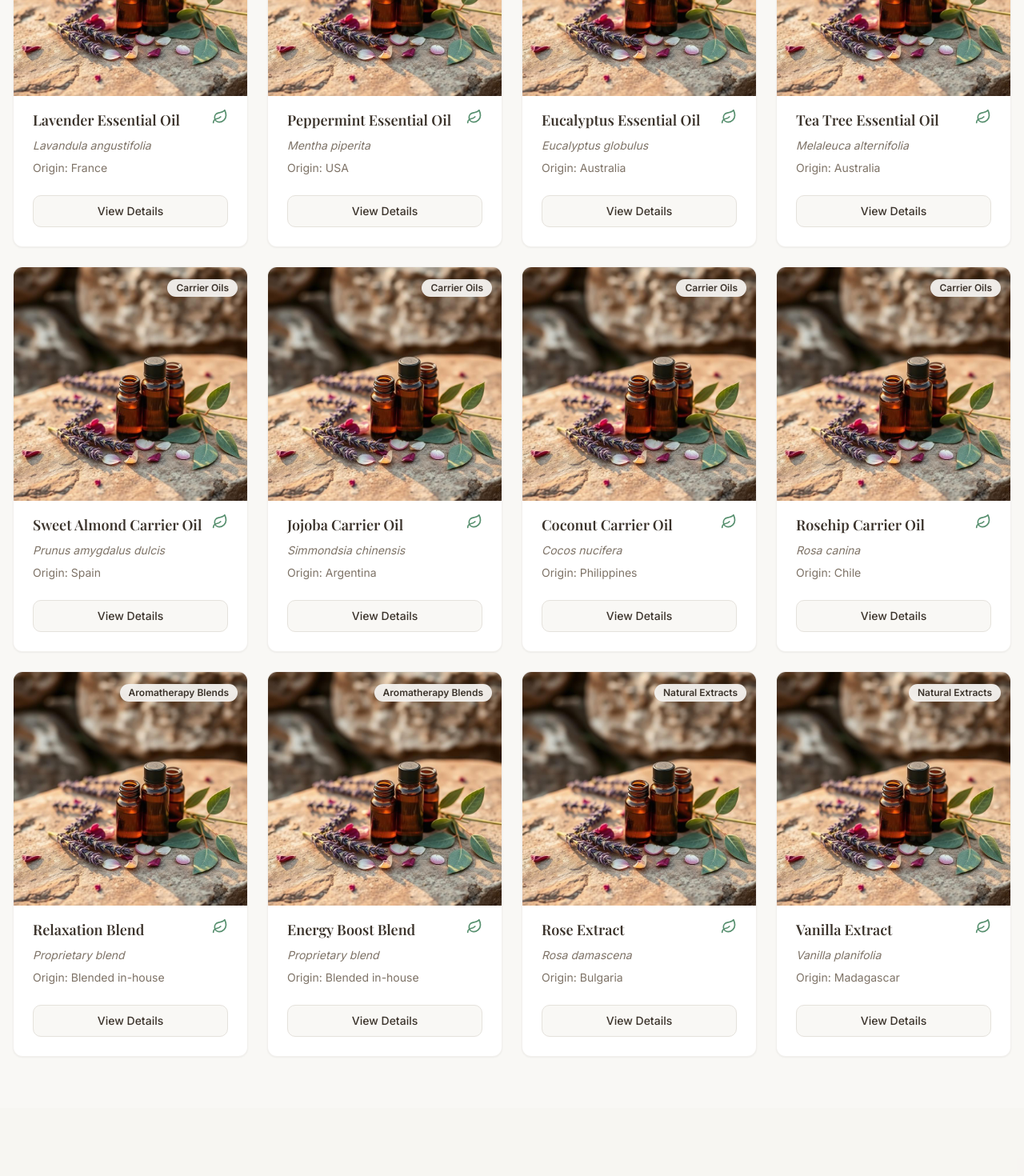
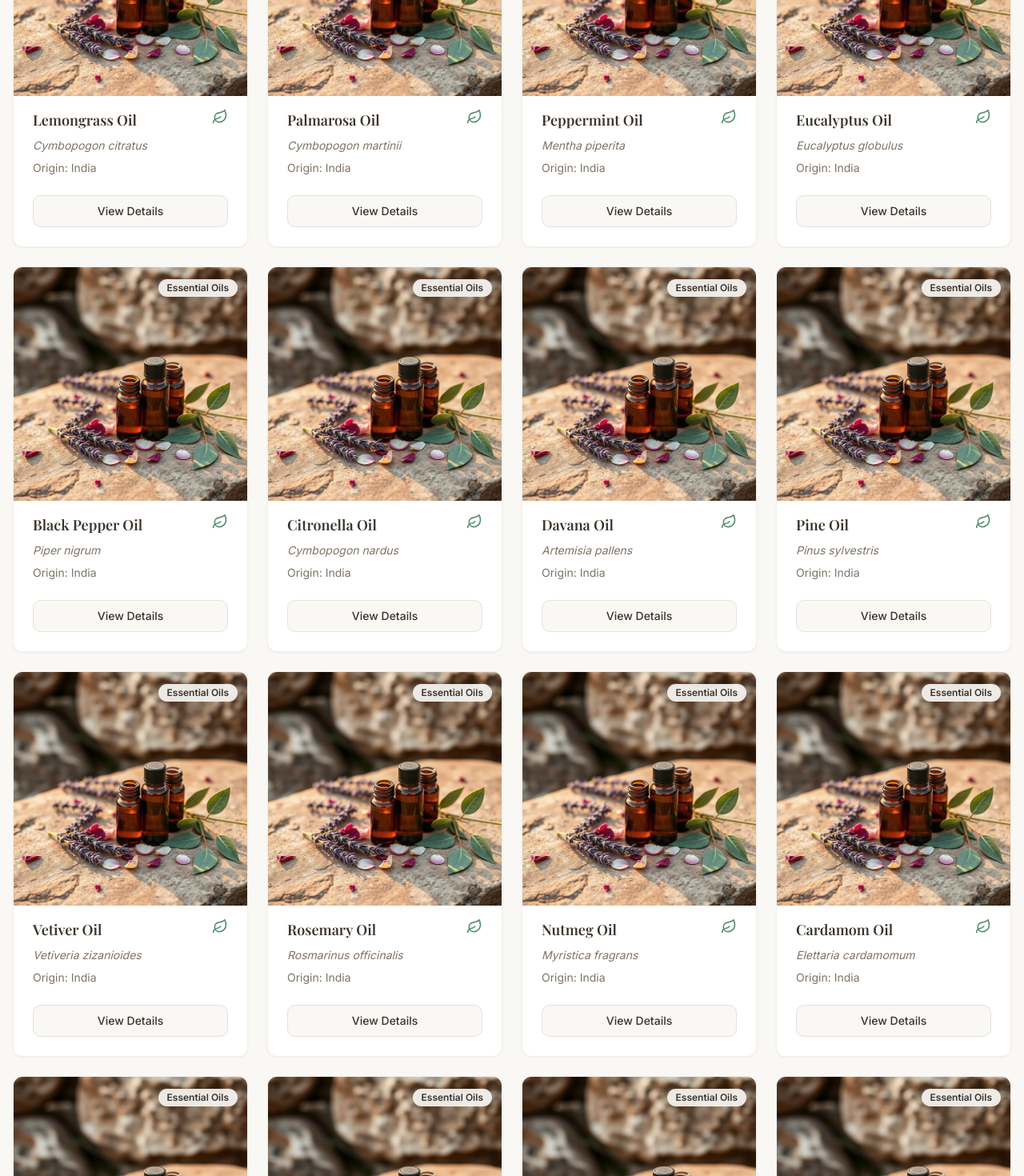
Before and after one commit to Shaibana/garden-to-globe-oils, a React (Vite) app: page /products in a window 1280 px wide. Shown: the part 840-2310 px from the top of the page at 80% size. Built offline with nearby package versions, Linux system fonts and the light colour scheme; the HTML template or start-up script is replaced by a standard one.

Commit message:
Add products to categories

```diff
--- a/src/pages/Products.tsx
+++ b/src/pages/Products.tsx
@@ -11,90 +11,233 @@ const Products = () => {
   const [selectedCategory, setSelectedCategory] = useState("All");
   const [searchQuery, setSearchQuery] = useState("");
 
-  const categories = ["All", "Essential Oils", "Carrier Oils", "Aromatherapy Blends", "Natural Extracts"];
+  const categories = ["All", "Essential Oils", "Carrier Oils", "Natural Extracts"];
 
   const products = [
+    // Essential Oils
     {
-      name: "Lavender Essential Oil",
-      botanicalName: "Lavandula angustifolia",
-      origin: "France",
+      name: "Lemongrass Oil",
+      botanicalName: "Cymbopogon citratus",
+      origin: "India",
       category: "Essential Oils",
       image: productsImage,
     },
     {
-      name: "Peppermint Essential Oil",
-      botanicalName: "Mentha piperita",
-      origin: "USA",
+      name: "Palmarosa Oil",
+      botanicalName: "Cymbopogon martinii",
+      origin: "India",
       category: "Essential Oils",
       image: productsImage,
     },
     {
-      name: "Eucalyptus Essential Oil",
-      botanicalName: "Eucalyptus globulus",
-      origin: "Australia",
+      name: "Peppermint Oil",
+      botanicalName: "Mentha piperita",
+      origin: "India",
       category: "Essential Oils",
       image: productsImage,
     },
     {
-      name: "Tea Tree Essential Oil",
-      botanicalName: "Melaleuca alternifolia",
-      origin: "Australia",
+      name: "Eucalyptus Oil",
+      botanicalName: "Eucalyptus globulus",
+      origin: "India",
       category: "Essential Oils",
       image: productsImage,
     },
     {
-      name: "Sweet Almond Carrier Oil",
-      botanicalName: "Prunus amygdalus dulcis",
-      origin: "Spain",
+      name: "Black Pepper Oil",
+      botanicalName: "Piper nigrum",
+      origin: "India",
+      category: "Essential Oils",
+      image: productsImage,
+    },
+    {
+      name: "Citronella Oil",
+      botanicalName: "Cymbopogon nardus",
+      origin: "India",
+      category: "Essential Oils",
+      image: productsImage,
+    },
+    {
+      name: "Davana Oil",
+      botanicalName: "Artemisia pallens",
+      origin: "India",
+      category: "Essential Oils",
+      image: productsImage,
+    },
+    {
+      name: "Pine Oil",
+      botanicalName: "Pinus sylvestris",
+      origin: "India",
+      category: "Essential Oils",
+      image: productsImage,
+    },
+    {
+      name: "Vetiver Oil",
+      botanicalName: "Vetiveria zizanioides",
+      origin: "India",
+      category: "Essential Oils",
+      image: productsImage,
+    },
+    {
+      name: "Rosemary Oil",
+      botanicalName: "Rosmarinus officinalis",
+      origin: "India",
+      category: "Essential Oils",
+      image: productsImage,
+    },
+    {
+      name: "Nutmeg Oil",
+      botanicalName: "Myristica fragrans",
+      origin: "India",
+      category: "Essential Oils",
+      image: productsImage,
+    },
+    {
+      name: "Cardamom Oil",
+      botanicalName: "Elettaria cardamomum",
+      origin: "India",
+      category: "Essential Oils",
+      image: productsImage,
+    },
+    {
+      name: "Cedarwood Oil",
+      botanicalName: "Cedrus atlantica",
+      origin: "India",
+      category: "Essential Oils",
+      image: productsImage,
+    },
+    {
+      name: "Camphor Oil",
+      botanicalName: "Cinnamomum camphora",
+      origin: "India",
+      category: "Essential Oils",
+      image: productsImage,
+    },
+    {
+      name: "Clove Oil",
+      botanicalName: "Syzygium aromaticum",
+      origin: "India",
+      category: "Essential Oils",
+      image: productsImage,
+    },
+    {
+      name: "Basil Oil",
+      botanicalName: "Ocimum basilicum",
+      origin: "India",
+      category: "Essential Oils",
+      image: productsImage,
+    },
+    {
+      name: "Spearmint Oil",
+      botanicalName: "Mentha spicata",
+      origin: "India",
+      category: "Essential Oils",
+      image: productsImage,
+    },
+    {
+      name: "Cinnamon Leaf Oil",
+      botanicalName: "Cinnamomum verum",
+      origin: "India",
+      category: "Essential Oils",
+      image: productsImage,
+    },
+    {
+      name: "Mentha Piperita Oil",
+      botanicalName: "Mentha piperita",
+      origin: "India",
+      category: "Essential Oils",
+      image: productsImage,
+    },
+    {
+      name: "Ginger Oil",
+      botanicalName: "Zingiber officinale",
+      origin: "India",
+      category: "Essential Oils",
+      image: productsImage,
+    },
+    {
+      name: "Turmeric Oil",
+      botanicalName: "Curcuma longa",
+      origin: "India",
+      category: "Essential Oils",
+      image: productsImage,
+    },
+    {
+      name: "Patchouli Oil",
+      botanicalName: "Pogostemon cablin",
+      origin: "India",
+      category: "Essential Oils",
+      image: productsImage,
+    },
+    // Carrier Oils
+    {
+      name: "Castor Oil",
+      botanicalName: "Ricinus communis",
+      origin: "India",
       category: "Carrier Oils",
       image: productsImage,
     },
     {
-      name: "Jojoba Carrier Oil",
-      botanicalName: "Simmondsia chinensis",
-      origin: "Argentina",
+      name: "Evening Primrose Oil",
+      botanicalName: "Oenothera biennis",
+      origin: "India",
       category: "Carrier Oils",
       image: productsImage,
     },
     {
-      name: "Coconut Carrier Oil",
-      botanicalName: "Cocos nucifera",
-      origin: "Philippines",
+      name: "Neem Oil",
+      botanicalName: "Azadirachta indica",
+      origin: "India",
       category: "Carrier Oils",
       image: productsImage,
     },
     {
-      name: "Rosehip Carrier Oil",
-      botanicalName: "Rosa canina",
-      origin: "Chile",
+      name: "Chaulmoogra Oil",
+      botanicalName: "Hydnocarpus wightianus",
+      origin: "India",
       category: "Carrier Oils",
       image: productsImage,
     },
     {
-      name: "Relaxation Blend",
-      botanicalName: "Proprietary blend",
-      origin: "Blended in-house",
-      category: "Aromatherapy Blends",
+      name: "Coconut Oil",
+      botanicalName: "Cocos nucifera",
+      origin: "India",
+      category: "Carrier Oils",
       image: productsImage,
     },
     {
-      name: "Energy Boost Blend",
-      botanicalName: "Proprietary blend",
-      origin: "Blended in-house",
-      category: "Aromatherapy Blends",
+      name: "Palm Oil",
+      botanicalName: "Elaeis guineensis",
+      origin: "India",
+      category: "Carrier Oils",
       image: productsImage,
     },
+    // Natural Extracts
     {
-      name: "Rose Extract",
-      botanicalName: "Rosa damascena",
-      origin: "Bulgaria",
+      name: "Geraniol",
+      botanicalName: "Natural isolate",
+      origin: "India",
       category: "Natural Extracts",
       image: productsImage,
     },
     {
-      name: "Vanilla Extract",
+      name: "D-Limonene",
+      botanicalName: "Citrus-derived",
+      origin: "India",
+      category: "Natural Extracts",
+      image: productsImage,
+    },
+    {
+      name: "Vanillin Powder",
       botanicalName: "Vanilla planifolia",
-      origin: "Madagascar",
+      origin: "India",
+      category: "Natural Extracts",
+      image: productsImage,
+    },
+    {
+      name: "Thymol Crystal",
+      botanicalName: "Thymus vulgaris",
+      origin: "India",
       category: "Natural Extracts",
       image: productsImage,
     },
```
